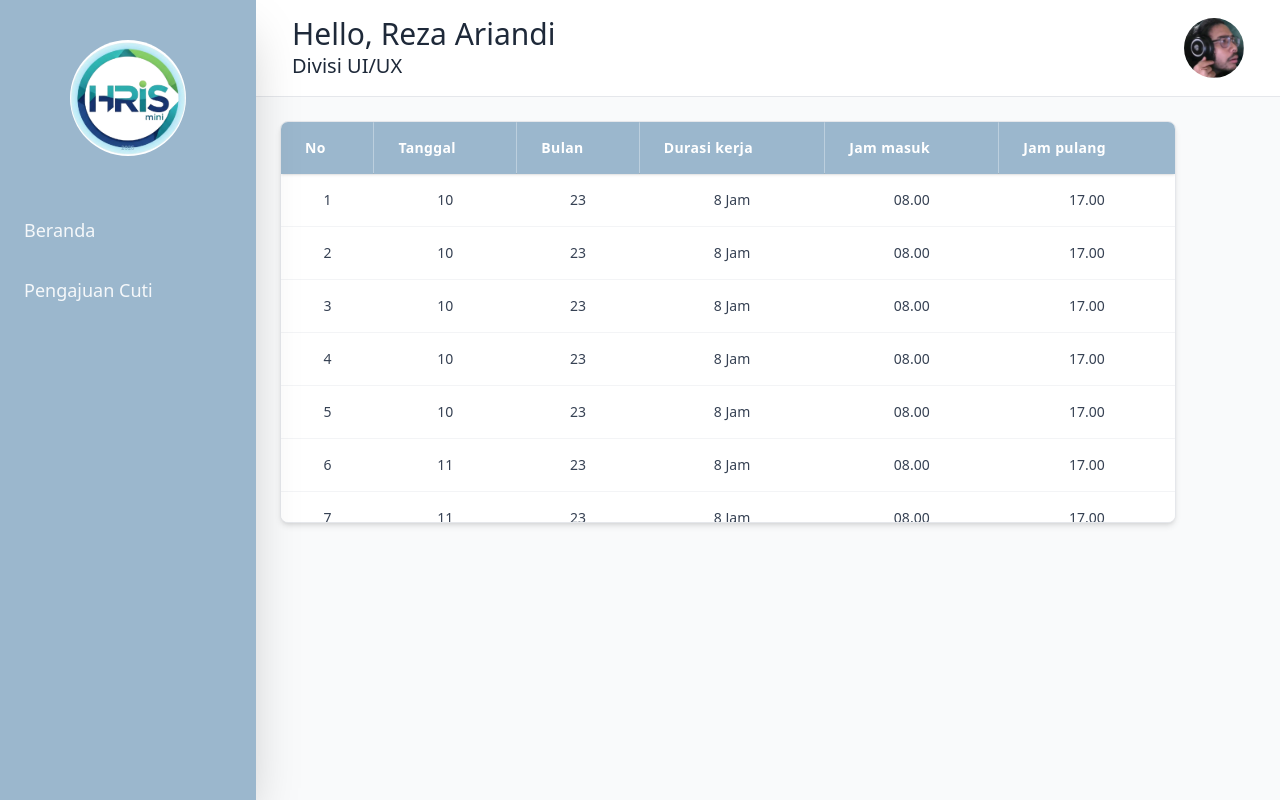
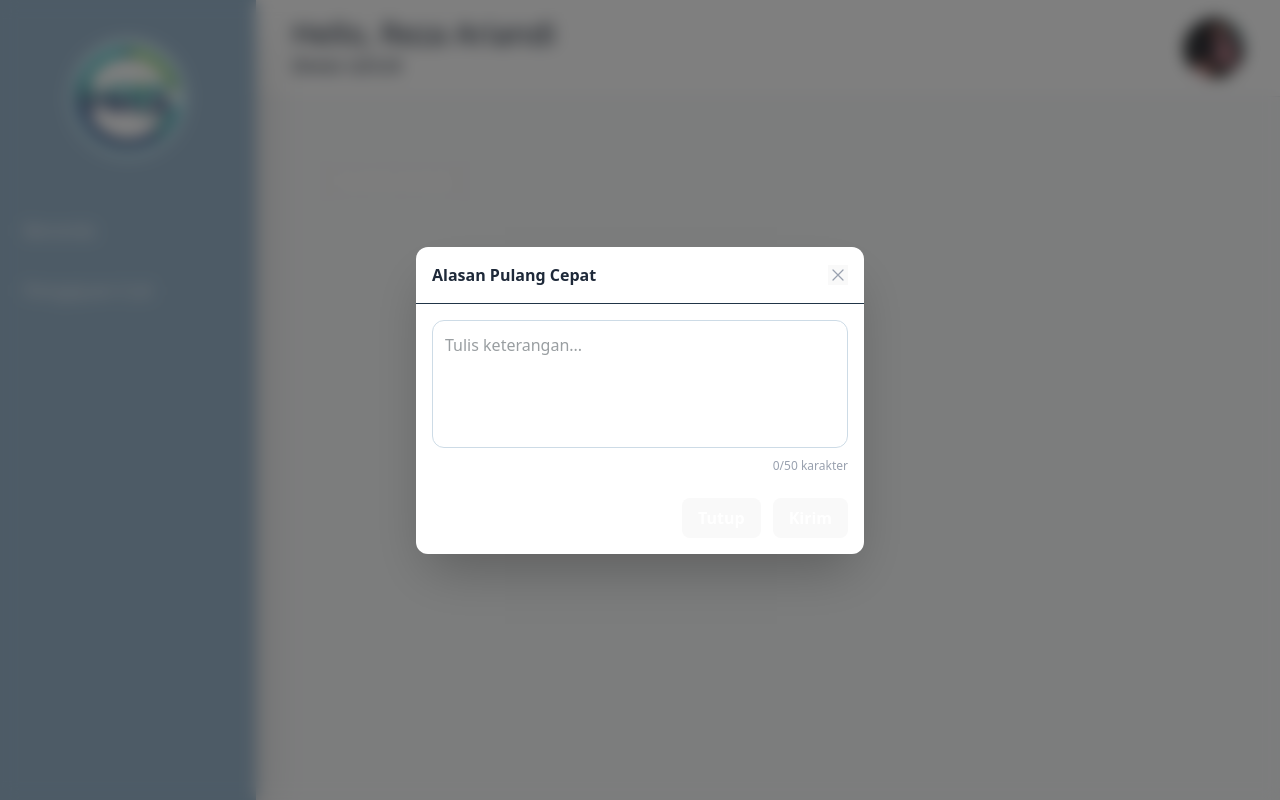
Before and after one commit to ahmarahlo/hris-web, a React (Vite) app: page / in a window 1280 px wide. Built offline with nearby package versions, Linux system fonts and the light colour scheme.

Commit message:
membuat modal

```diff
--- a/src/App.jsx
+++ b/src/App.jsx
@@ -1,96 +1,50 @@
+import { useState } from "react"; // <--- 1. IMPORT STATE
 import { ClockIcon, PlusIcon } from "@heroicons/react/24/solid";
-import { Alert, Button, Card, Dropdown, Input, Table } from "./lib/components";
-import { Layout } from "./lib/components/layout/layout.jsx";
+import {
+	Alert,
+	Button,
+	Card,
+	Dropdown,
+	Input,
+	Table,
+	Modal,
+	Layout,
+} from "./lib/components";
 import "./App.css";
-import { AlertBanner } from "./lib/components/alert/alertBanner.jsx";
+import InputModal from "./lib/components/modal/inputModal";
 
 function App() {
-	const columns = [
-		{ header: "No", accessor: "no" },
-		{ header: "Tanggal", accessor: "tanggal" },
-		{ header: "Bulan", accessor: "bulan" },
-		{ header: "Durasi kerja", accessor: "durasi" },
-		{ header: "Jam masuk", accessor: "masuk" },
-		{ header: "Jam pulang", accessor: "pulang" },
-	];
+    // 1. STATE SAKLAR (Default false biar gak kaget pas load)
+    const [isOpen, setIsOpen] = useState(true);
 
-	// 2. Dummy Data (Sesuai Isi Gambar)
-	// Nanti ini bisa diganti hasil fetch API
-	const attendanceData = [
-		{
-			no: 1,
-			tanggal: 10,
-			bulan: 23,
-			durasi: "8 Jam",
-			masuk: "08.00",
-			pulang: "17.00",
-		},
-		{
-			no: 2,
-			tanggal: 10,
-			bulan: 23,
-			durasi: "8 Jam",
-			masuk: "08.00",
-			pulang: "17.00",
-		},
-		{
-			no: 3,
-			tanggal: 10,
-			bulan: 23,
-			durasi: "8 Jam",
-			masuk: "08.00",
-			pulang: "17.00",
-		},
-		{
-			no: 4,
-			tanggal: 10,
-			bulan: 23,
-			durasi: "8 Jam",
-			masuk: "08.00",
-			pulang: "17.00",
-		},
-		{
-			no: 5,
-			tanggal: 10,
-			bulan: 23,
-			durasi: "8 Jam",
-			masuk: "08.00",
-			pulang: "17.00",
-		},
-		// Tambah data lagi biar kelihatan scroll-nya
-		{
-			no: 6,
-			tanggal: 11,
-			bulan: 23,
-			durasi: "8 Jam",
-			masuk: "08.00",
-			pulang: "17.00",
-		},
-		{
-			no: 7,
-			tanggal: 11,
-			bulan: 23,
-			durasi: "8 Jam",
-			masuk: "08.00",
-			pulang: "17.00",
-		},
-		{
-			no: 8,
-			tanggal: 11,
-			bulan: 23,
-			durasi: "8 Jam",
-			masuk: "08.00",
-			pulang: "17.00",
-		},
-	];
+    // 2. HANDLER TANPA ALERT (Langsung tutup)
+    const handleSubmit = (data) => {
+        console.log("Data dikirim ke Backend:", data);
+        // Di sini panggil API nanti...
 
-	return (
-		<Layout>
-			<div className="w-full max-w-4xl">
-				<Table 	columns={columns} data={attendanceData} maxheight="400px" />
-			</div>
-		</Layout>
-	);
+        setIsOpen(false); // Otomatis tutup modal
+    };
+
+    return (
+        <Layout>
+             {/* Tombol buat buka lagi kalau ketutup */}
+             <div className="p-10">
+                <button
+                    className="bg-blue-500 text-white px-4 py-2 rounded"
+                    onClick={() => setIsOpen(true)}
+                >
+                    Tes Buka Modal
+                </button>
+            </div>
+
+            <InputModal
+                isOpen={isOpen}              // <--- JANGAN HARDCODE TRUE
+                onClose={() => setIsOpen(false)} // <--- INI PERBAIKANNYA (Pake setIsOpen)
+                onSubmit={handleSubmit}
+                title="Alasan Pulang Cepat"
+            />
+        </Layout>
+    );
 }
 
 export default App;
--- a/src/lib/components/card/card.jsx
+++ b/src/lib/components/card/card.jsx
@@ -10,7 +10,18 @@ export function Card({
 	totalCuti,
 	sisaCuti,
 	onAction,
+	children,
 }) {
+	// Jika ada children (misal untuk container generik seperti di App.jsx), kita render children saja
+	if (children) {
+		return (
+			<div className="w-97 max-w-sm bg-white rounded-xl shadow-md overflow-hidden font-sans border flex flex-col h-fit">
+				{children}
+			</div>
+		);
+	}
+
+	// Selebihnya logika lama (Absensi/Cuti) tetep jalan normal
 	// 1. Mapping Variant ke Design Token (CSS Variables)
 	const config = {
 		absen_belum: {
@@ -56,26 +67,30 @@ export function Card({
 
 	return (
 		<div className="w-97 max-w-sm bg-white rounded-xl shadow-md overflow-hidden font-sans border flex flex-col h-fit">
-
 			{/* --- HEADER --- */}
 			<div className={`${style.bg} p-5 text-white`}>
 				<h3 className="font-bold text-lg leading-tight">{style.title}</h3>
-        {style.subTitle && <p className="text-xs opacity-90 mt-1">{style.subTitle}</p>}
+				{style.subTitle && (
+					<p className="text-xs opacity-90 mt-1">{style.subTitle}</p>
+				)}
 			</div>
 
 			{/* --- BODY --- */}
 			<div className="p-6 flex-1">
-
 				{/* LOGIC CUTI (Single Column) */}
 				{style.isCuti ? (
 					<div className="flex flex-col h-full space-y-6">
 						<div className="text-center space-y-6 text-brand-900 mt-2">
 							<div>
-                <p className="text-xs text-brand-700 mb-1">Total pengajuan cuti tahun ini</p>
+								<p className="text-xs text-brand-700 mb-1">
+									Total pengajuan cuti tahun ini
+								</p>
 								<p className="text-5xl font-bold">{totalCuti || 0}</p>
 							</div>
 							<div className="border-t border-brand-200 pt-4">
-                <p className="text-xs text-brand-700 mb-1">Cuti tersisa tahun ini</p>
+								<p className="text-xs text-brand-700 mb-1">
+									Cuti tersisa tahun ini
+								</p>
 								<p className="text-5xl font-bold">{sisaCuti || 0}</p>
 							</div>
 						</div>
@@ -92,13 +107,14 @@ export function Card({
 				) : (
 					/* LOGIC ABSENSI (Split View: Kiri Info, Kanan Tombol) */
 					<div className="flex flex-row h-full gap-4">
-
 						{/* BAGIAN KIRI: Stack Informasi */}
 						<div className="flex-1 flex flex-col gap-5 text-brand-900">
 							{/* Jam Masuk */}
 							<div>
 								<p className="text-brand-650 text-xs mb-1">Jam masuk</p>
-                <p className={`font-semibold ${jamMasuk ? "text-3xl" : "text-xl"}`}>
+								<p
+									className={`font-semibold ${jamMasuk ? "text-3xl" : "text-xl"}`}
+								>
 									{jamMasuk || "-"}
 								</p>
 							</div>
@@ -106,7 +122,9 @@ export function Card({
 							{/* Jam Pulang */}
 							<div>
 								<p className="text-brand-650 text-xs mb-1">Jam pulang</p>
-                <p className={`font-semibold ${jamPulang ? "text-3xl" : "text-xl"}`}>
+								<p
+									className={`font-semibold ${jamPulang ? "text-3xl" : "text-xl"}`}
+								>
 									{jamPulang || "-"}
 								</p>
 							</div>
@@ -114,9 +132,7 @@ export function Card({
 							{/* Durasi */}
 							<div>
 								<p className="text-brand-650 text-xs mb-1">Durasi kerja</p>
-                <p className="font-semibold text-xl">
-                  {durasi || "-"}
-                </p>
+								<p className="font-semibold text-xl">{durasi || "-"}</p>
 							</div>
 						</div>
 
@@ -149,10 +165,14 @@ export function Card({
 								</Button>
 							)}
 						</div>
-
 					</div>
 				)}
 			</div>
 		</div>
 	);
 }
+
+// Ignore unused props warning if necessary by not destructuring what we don't use right now,
+// OR simply keep them. The logic above handles 'children' causing early return.
+// We must keep the original function signature largely intact or we break existing usage.
+// Re-exporting original function name.
--- a/src/lib/components/layout/layout.jsx
+++ b/src/lib/components/layout/layout.jsx
@@ -1,6 +1,6 @@
 import React from "react";
-import { SideBar } from "../navigation/sidebar.jsx";
-import { TopBar } from "../navigation/topbar.jsx";
+import { SideBar } from "../navigation/SideBar.jsx";
+import { TopBar } from "../navigation/TopBar.jsx";
 
 export function Layout({ children, title, activeMenu }) {
 	// Simulasi data user yang login (Nanti ambil dari database/session)
--- /dev/null
+++ b/src/lib/components/modal/InputModal.jsx
@@ -0,0 +1,105 @@
+import React, { useState, useEffect } from "react";
+import { Modal } from "./Modal";
+import { Button } from "../button/Button";
+
+export default function InputModal({
+  isOpen,
+  onClose,
+  onSubmit,
+  title,
+  maxLength = 50
+}) {
+    const [value, setValue] = useState("");
+    const [error, setError] = useState("");
+
+    // --- HITUNG KARAKTER (Lebih Akurat) ---
+    const charCount = value.length;
+
+    useEffect(() => {
+        if (isOpen) {
+            setValue("");
+            setError("");
+        }
+    }, [isOpen]);
+
+    const handleClose = () => {
+        setValue("");
+        setError("");
+        onClose();
+    };
+
+    const handleSubmit = () => {
+        const text = value.trim();
+
+        if (!text) {
+            setError("*Isi catatan terlebih dahulu");
+            return;
+        }
+
+        // VALIDASI KARAKTER
+        if (charCount > maxLength) {
+            setError(`*Kepanjangan! Maksimal ${maxLength} huruf.`);
+            return;
+        }
+
+        onSubmit(text);
+        handleClose();
+    };
+
+    // Styling logic
+    const isOverLimit = charCount > maxLength;
+
+    const borderClass = error || isOverLimit
+        ? "border-danger focus:ring-danger-100 placeholder-danger-300 text-danger-900"
+        : "border-brand-300 text-brand-900 focus:border-brand focus:ring-brand-100";
+
+    const counterColor = isOverLimit ? "text-danger font-bold" : "text-gray-400";
+
+    return (
+        <Modal isOpen={isOpen} onClose={handleClose} title={title}>
+            <div className="space-y-4">
+
+                <div>
+                    <textarea
+                        className={`w-full p-3 border rounded-xl focus:outline-none focus:ring-2 resize-none h-32 transition-all ${borderClass}`}
+                        placeholder="Tulis keterangan..."
+                        value={value}
+                        onChange={(e) => {
+                            setValue(e.target.value);
+                            // Hapus error manual, tapi error limit biarin user liat di counter
+                            if (error && error !== `*Kepanjangan! Maksimal ${maxLength} huruf.`) setError("");
+                        }}
+                    />
+
+                    <div className="flex justify-between items-start mt-1">
+                        <div className="flex-1">
+                            {error && (
+                                <p className="text-xs text-danger font-medium">{error}</p>
+                            )}
+                        </div>
+
+                        {/* COUNTER KARAKTER */}
+                        <p className={`text-xs ${counterColor} text-right ml-2 transition-colors duration-200`}>
+                            {charCount}/{maxLength} karakter
+                        </p>
+                    </div>
+                </div>
+
+                <div className="flex justify-end gap-3 pt-2">
+                    <Button variant="danger" onClick={handleClose}>
+                        Tutup
+                    </Button>
+                    {/* Tombol disable kalau kepanjangan (Opsional, tapi UX bagus) */}
+                    <Button
+                        variant="primary"
+                        onClick={handleSubmit}
+                        disabled={isOverLimit} // Biar gak bisa diklik kalau merah
+                        className={isOverLimit ? "opacity-50 cursor-not-allowed" : ""}
+                    >
+                        Kirim
+                    </Button>
+                </div>
+            </div>
+        </Modal>
+    );
+}
--- /dev/null
+++ b/src/lib/components/modal/Modal.jsx
@@ -0,0 +1,26 @@
+import React from "react";
+import { XMarkIcon } from "@heroicons/react/24/outline";
+
+export function Modal({isOpen, onClose, title, children}){
+    if (!isOpen) return null;
+
+    return (
+        <div>
+            <div className="fixed inset-0 z-50 flex items-center justify-center bg-black/50 p-4 backdrop-blur-sm ">
+                <div className="bg-white rounded-xl shadow-2xl w-full max-w-md overflow-hidden">
+                    <div className="flex justify-between items-center p-4 border-b">
+                        <h3 className="font-bold text-gray-800">
+                            {title}
+                        </h3>
+                        <button onClick={onClose}>
+                            <XMarkIcon className="w-5 h-5 text-gray-400"/>
+                        </button>
+                    </div>
+                    <div className="p-4">
+                        {children}
+                    </div>
+                </div>
+            </div>
+        </div>
+    )
+}
```
Also changed, not shown: src/lib/components/index.jsx (+5 -3 lines), src/index.css (indentation only). Lines whose indentation alone changed are shown as unchanged.
